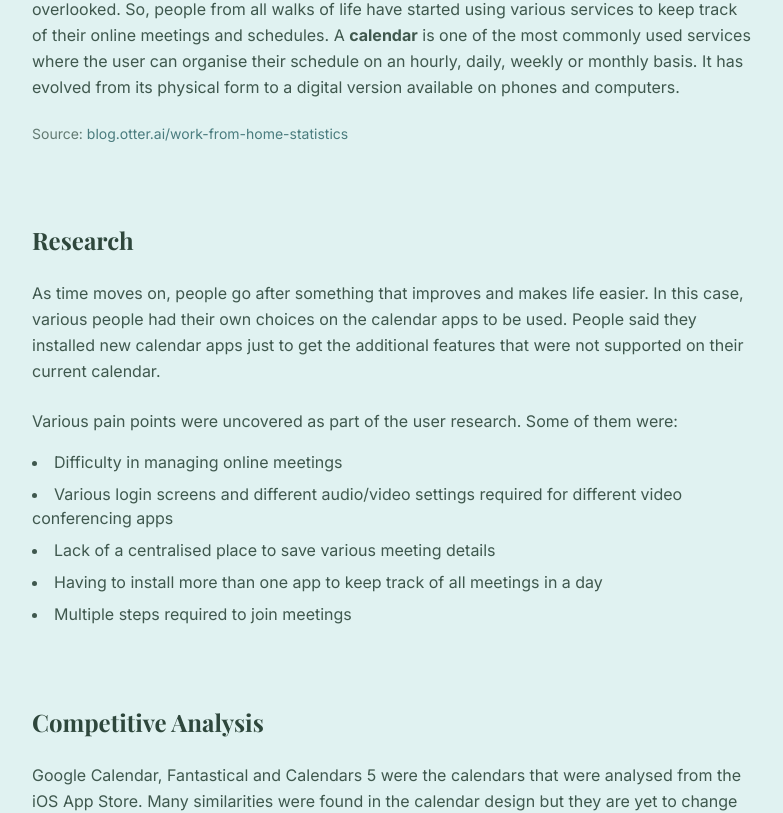
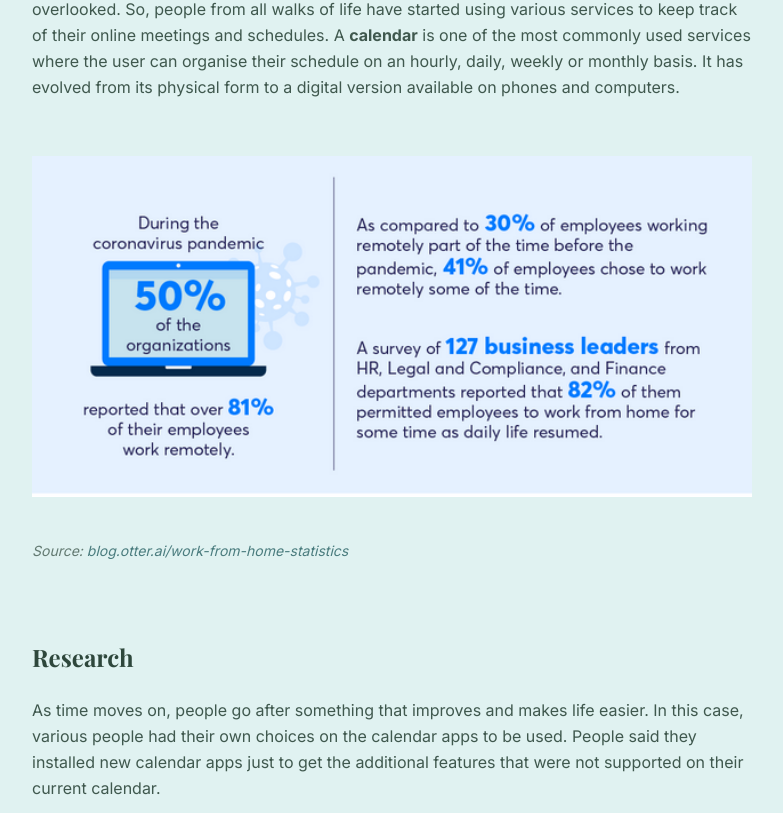
Before and after one commit to AnupaShefley/portfolio, a Next.js app: page /works/calendarredesign in a window 1280 px wide. Shown: the part 1396-2209 px from the top of the page, without its empty margins (248-1031 px from the left). Built offline with nearby package versions, Linux system fonts and the light colour scheme; a web font is replaced by a local one.

Commit message:
Updates to images for ios project

```diff
--- a/app/works/calendarredesign/page.tsx
+++ b/app/works/calendarredesign/page.tsx
@@ -1,13 +1,29 @@
-import type { Metadata } from 'next'
+'use client'
+
 import Link from 'next/link'
+import Image from 'next/image'
+import { motion } from 'framer-motion'
+import { useInView } from 'framer-motion'
+import { useRef } from 'react'
 import Header from '@/components/Header'
 import Footer from '@/components/Footer'
 import IosImageGrid from '@/components/IosImageGrid'
+import { asset } from '@/lib/asset'
 
-export const metadata: Metadata = {
-  title: 'iOS Calendar Redesign for Conference Meetings | Anupa Shefley',
-  description:
-    'User research and design project improving the iOS Calendar for online meetings and remote work — from research and usability testing to high-fidelity prototypes.',
+function AnimatedImageSection({ children }: { children: React.ReactNode }) {
+  const ref = useRef(null)
+  const isInView = useInView(ref, { once: true, margin: '-50px' })
+
+  return (
+    <motion.div
+      ref={ref}
+      initial={{ opacity: 0, y: 20 }}
+      animate={isInView ? { opacity: 1, y: 0 } : { opacity: 0, y: 20 }}
+      transition={{ duration: 0.7, ease: [0.22, 1, 0.36, 1] }}
+    >
+      {children}
+    </motion.div>
+  )
 }
 
 export default function CalendarRedesignPage() {
@@ -67,7 +83,17 @@ export default function CalendarRedesignPage() {
               evolved from its physical form to a digital version available on phones and
               computers.
             </p>
-            <p className="text-teal-dark/70 text-sm">
+            <AnimatedImageSection>
+              <div className="relative w-full aspect-video rounded-lg overflow-hidden">
+                <Image
+                  src={asset('/homestatistics.png')}
+                  alt="Work from home statistics"
+                  fill
+                  className="object-contain"
+                  sizes="(max-width: 768px) 100vw, 672px"
+                />
+              </div>
+              <p className="text-teal-dark/70 text-sm mt-3 italic">
                 Source:{' '}
                 <a
                   href="https://blog.otter.ai/work-from-home-statistics/"
@@ -78,6 +104,7 @@ export default function CalendarRedesignPage() {
                   blog.otter.ai/work-from-home-statistics
                 </a>
               </p>
+            </AnimatedImageSection>
           </section>
 
           {/* Research */}
@@ -139,6 +166,17 @@ export default function CalendarRedesignPage() {
               applications available in the market. The research was carried out primarily amongst
               two categories of individuals — remote workers and parents/students.
             </p>
+            <AnimatedImageSection>
+              <div className="relative w-full aspect-video rounded-lg overflow-hidden mb-6">
+                <Image
+                  src={asset('/comicg.png')}
+                  alt="User research comic"
+                  fill
+                  className="object-contain"
+                  sizes="(max-width: 768px) 100vw, 672px"
+                />
+              </div>
+            </AnimatedImageSection>
             <p className="text-teal-dark/90 leading-relaxed mb-6">
               In the case of remote workers, feedback from colleagues and co-workers emphasised the
               need for current calendars or meeting apps to <strong>keep track of online
@@ -225,9 +263,17 @@ export default function CalendarRedesignPage() {
                   This level of prototype generally consists of roughly drawn sketches and
                   diagrams. These sketches are ideal for brainstorming and team collaboration.
                 </p>
-                <div className="aspect-video rounded-lg bg-teal-content/20 border border-teal-medium/30 flex items-center justify-center">
-                  <p className="text-teal-dark/60 text-sm">Initial sketches for low fidelity prototypes</p>
+                <AnimatedImageSection>
+                  <div className="relative w-full aspect-video rounded-lg overflow-hidden">
+                    <Image
+                      src={asset('/bookdrawing.png')}
+                      alt="Initial sketches for low fidelity prototypes"
+                      fill
+                      className="object-contain"
+                      sizes="(max-width: 768px) 100vw, 672px"
+                    />
                   </div>
+                </AnimatedImageSection>
               </div>
 
               <div>
@@ -240,6 +286,30 @@ export default function CalendarRedesignPage() {
                   information architecture. The screens were designed in Balsamiq. This helped to
                   focus on the main elements that were needed for the screens.
                 </p>
+                <div className="space-y-6">
+                  <AnimatedImageSection>
+                    <div className="relative w-full aspect-video rounded-lg overflow-hidden">
+                      <Image
+                        src={asset('/lofi.png')}
+                        alt="Mid fidelity prototype wireframe"
+                        fill
+                        className="object-contain"
+                        sizes="(max-width: 768px) 100vw, 100vw"
+                      />
+                    </div>
+                  </AnimatedImageSection>
+                  <AnimatedImageSection>
+                    <div className="relative w-full aspect-video rounded-lg overflow-hidden">
+                      <Image
+                        src={asset('/lofi2.png')}
+                        alt="Mid fidelity prototype wireframe"
+                        fill
+                        className="object-contain"
+                        sizes="(max-width: 768px) 100vw, 100vw"
+                      />
+                    </div>
+                  </AnimatedImageSection>
+                </div>
               </div>
 
               <div>
```
Lines whose indentation alone changed are shown as unchanged.
